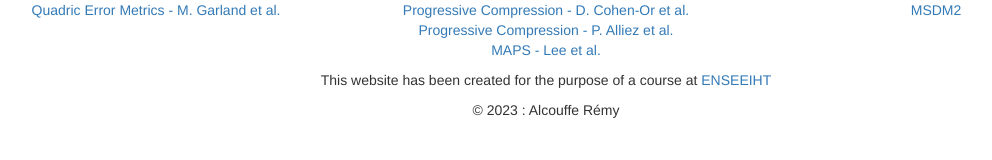
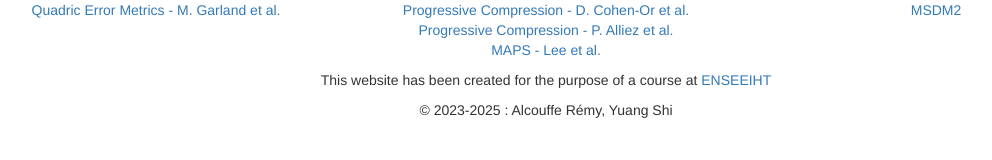
Before and after one commit to Shiyuang-scu/csi_benchmark, a Flask app: page /download in a window 1280 px wide. Shown: the part 988-1148 px from the top of the page, without its empty margins (109-1101 px from the left). Run offline with Flask 3, Linux system fonts and the light colour scheme; some libraries are stand-ins or nearby versions.

Commit message:
add copyright

```diff
--- a/benchmarkapp/app/templates/base.html
+++ b/benchmarkapp/app/templates/base.html
@@ -168,7 +168,7 @@
             <div class="footer-copyright text-center py-3">
                 <p>This website has been created for the purpose of a course at <a
                         href="https://www.enseeiht.fr/fr/index.html">ENSEEIHT</a></p>
-                © 2023 : Alcouffe Rémy
+                © 2023-2025 : Alcouffe Rémy, Yuang Shi
             </div>
             <br>
             <br>
```
